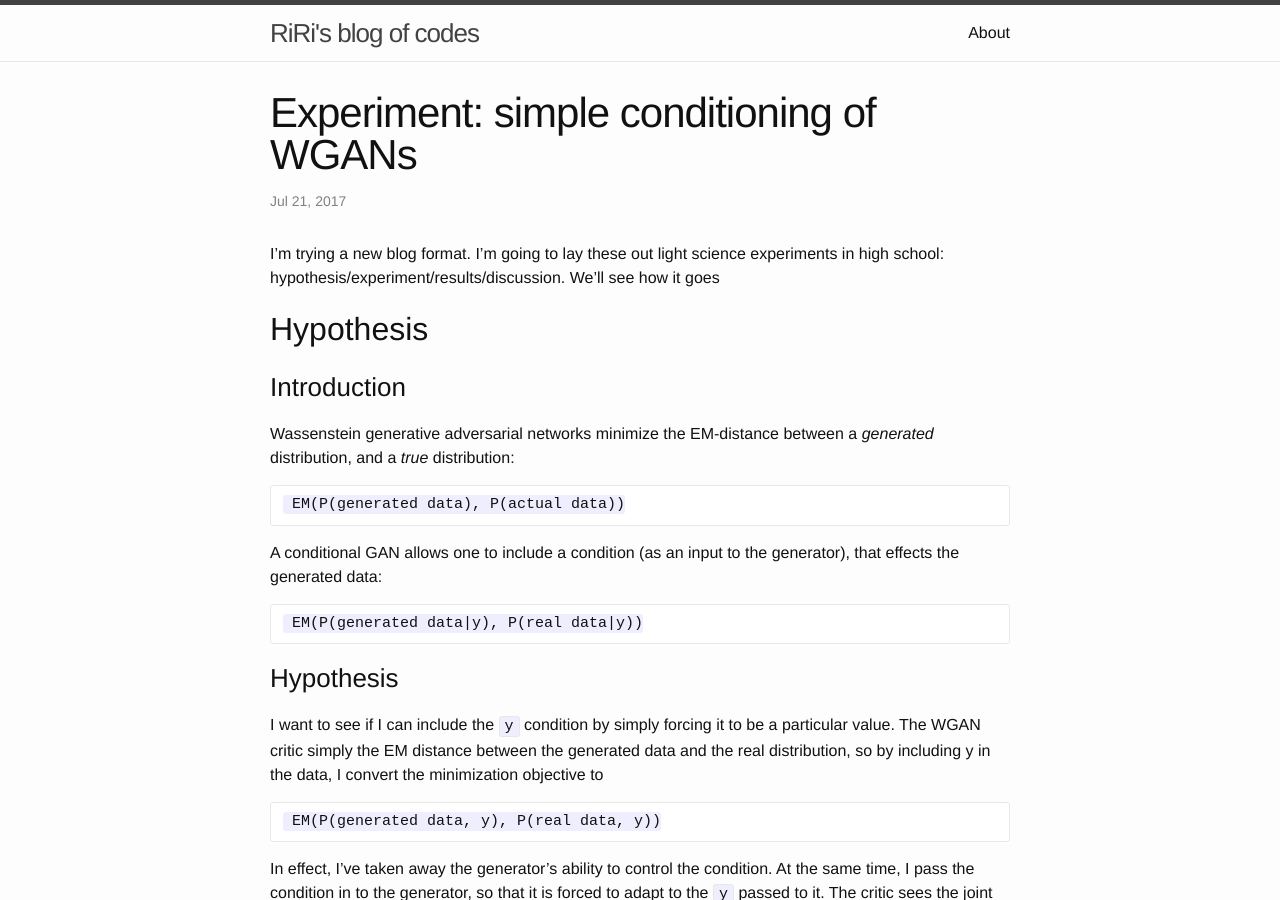
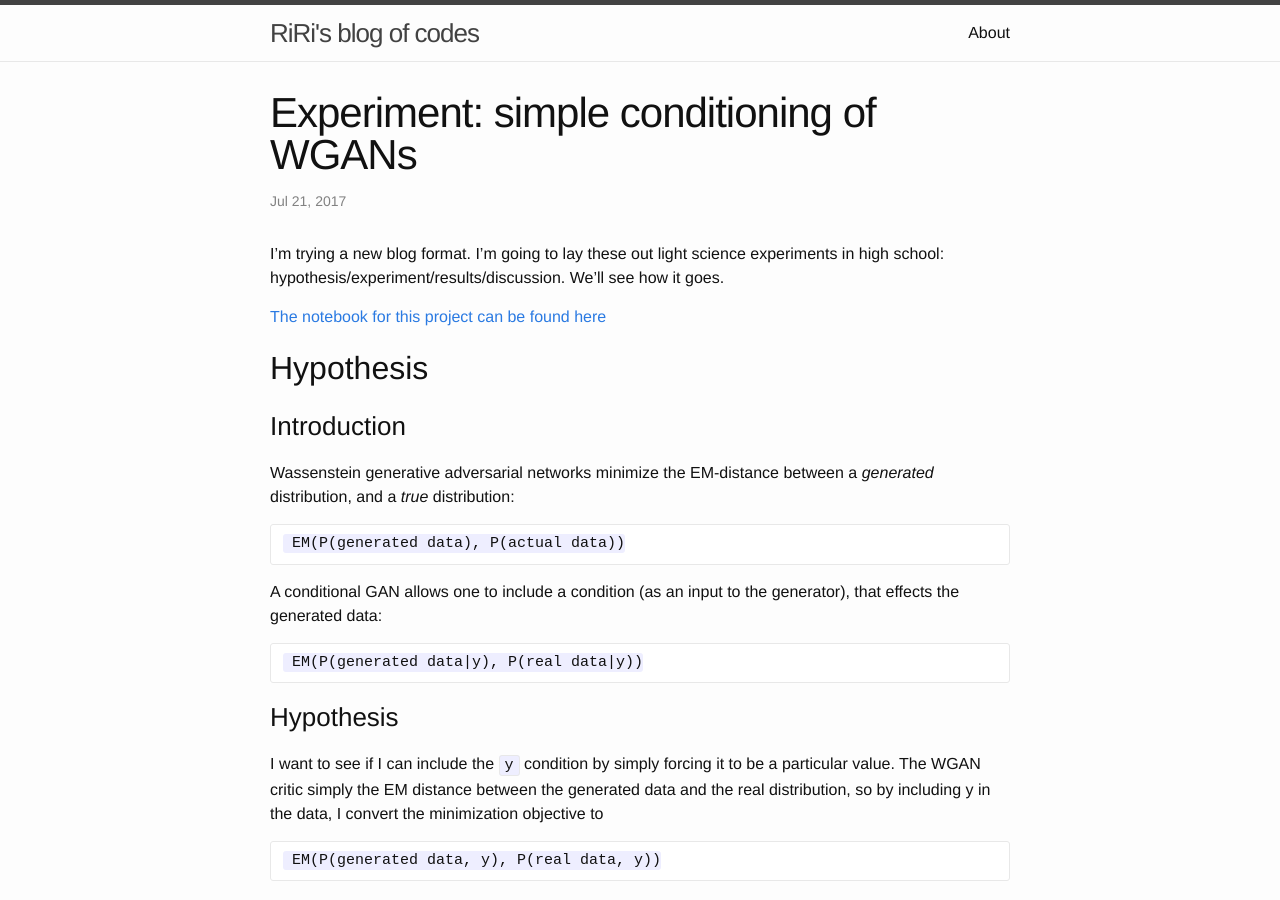
Before and after one commit to ririw/ririw.github.io, a Jekyll site: the page built from _posts/2017-07-23-conditional-wasserstein-gan.markdown, in a window 1280 px wide and 900 px high. Built offline with Jekyll 4.4.1, drawn with Linux system fonts in a browser that asks for light colours.

Commit message:
better linking

```diff
--- a/_posts/2017-07-23-conditional-wasserstein-gan.markdown
+++ b/_posts/2017-07-23-conditional-wasserstein-gan.markdown
@@ -6,7 +6,9 @@ date:   2017-07-21 00:00:00
 
 I'm trying a new blog format.
 I'm going to lay these out light science experiments in high school: hypothesis/experiment/results/discussion.
-We'll see how it goes
+We'll see how it goes.
+
+[The notebook for this project can be found here](https://github.com/ririw/ririw.github.io/blob/master/assets/conditional-wasserstein-gans/Improved.iypnb)
 
 ## Hypothesis
 
```
